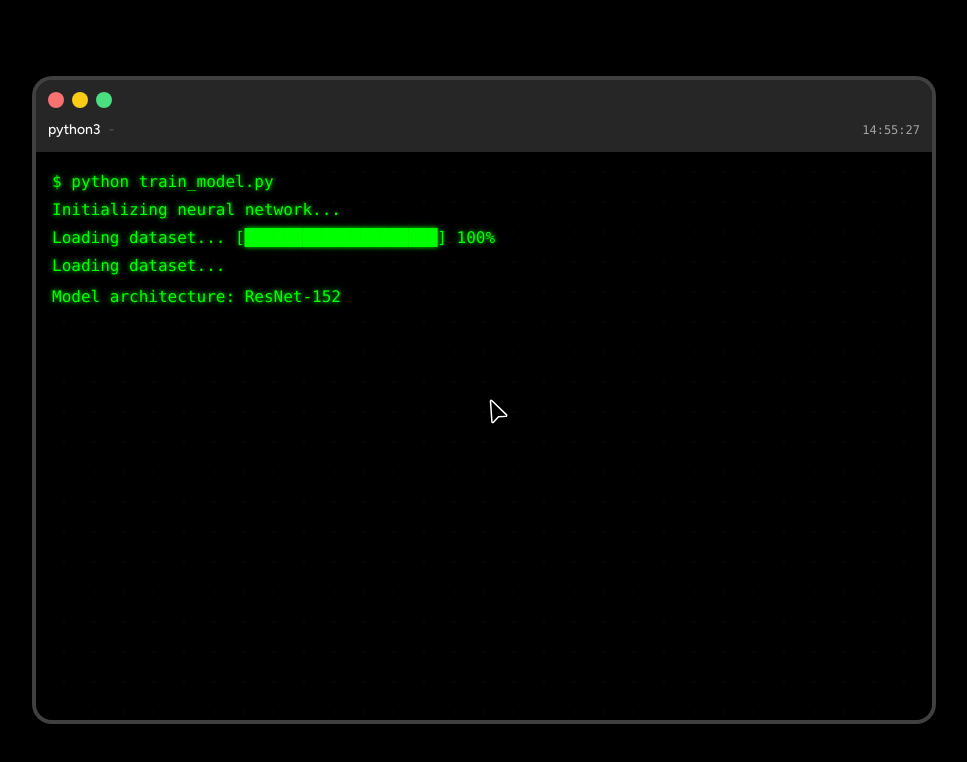
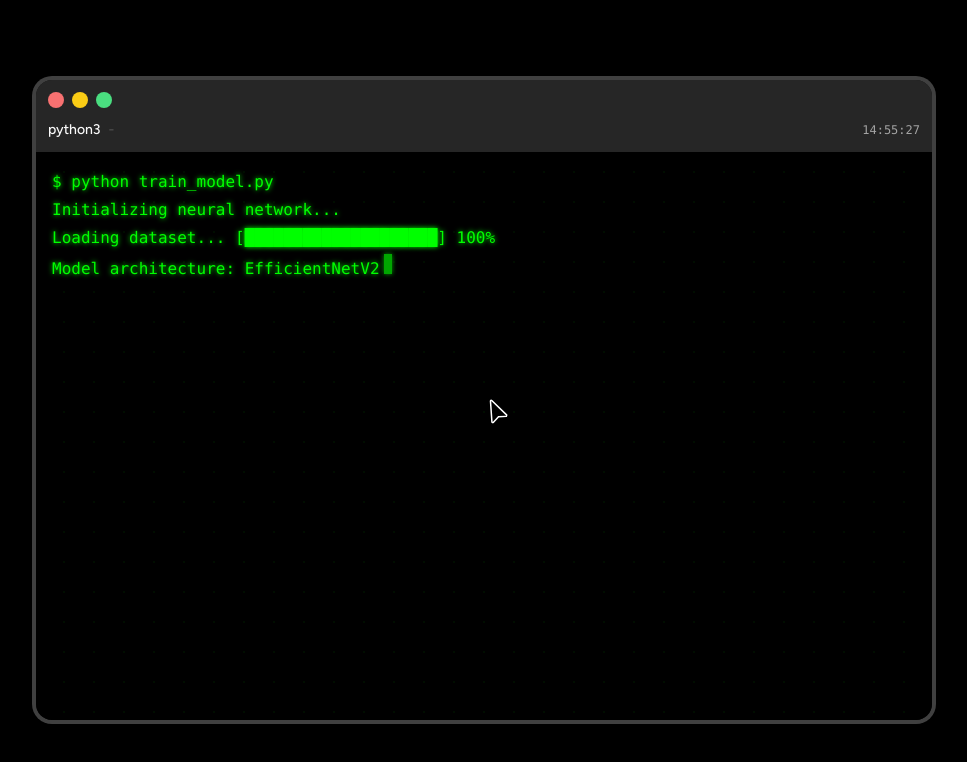
Before and after one commit to dvnguyen02/pweb, a Next.js app: page / in a window 1280 px wide. Shown: the top 762 px of the page, without its empty margins (156-1123 px from the left). Built offline with nearby package versions, Linux system fonts and the light colour scheme.

Commit message:
edit: fix the init logs

```diff
--- a/src/components/TerminalLoader.tsx
+++ b/src/components/TerminalLoader.tsx
@@ -51,8 +51,7 @@ const TerminalLoader: React.FC<TerminalLoaderProps> = ({
       "$ python train_model.py",
       "Initializing neural network...",
       "Using CUDA-enabled GPU acceleration",
-      "Loading dataset...",
-      "Model architecture: ResNet-152",
+      "Model architecture: EfficientNetV2",
     ];
 
     const addLines = async () => {
```
